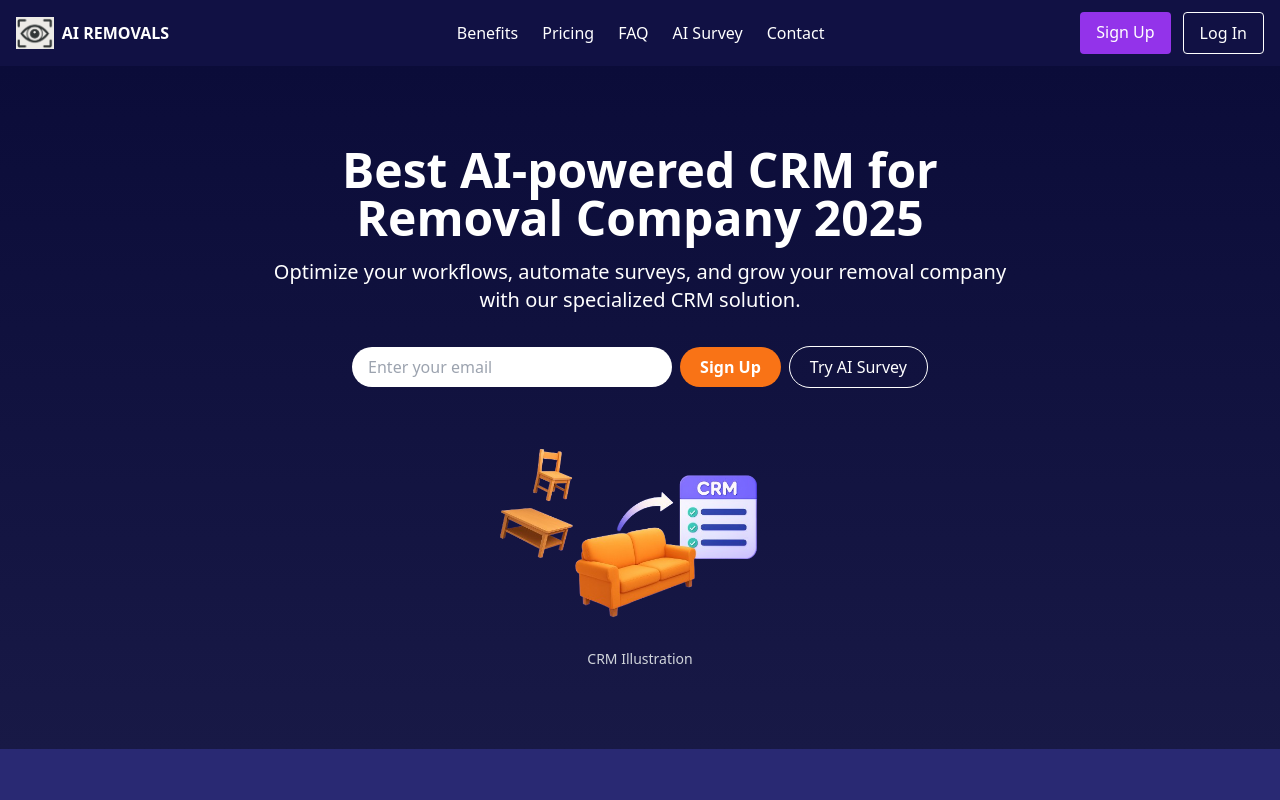
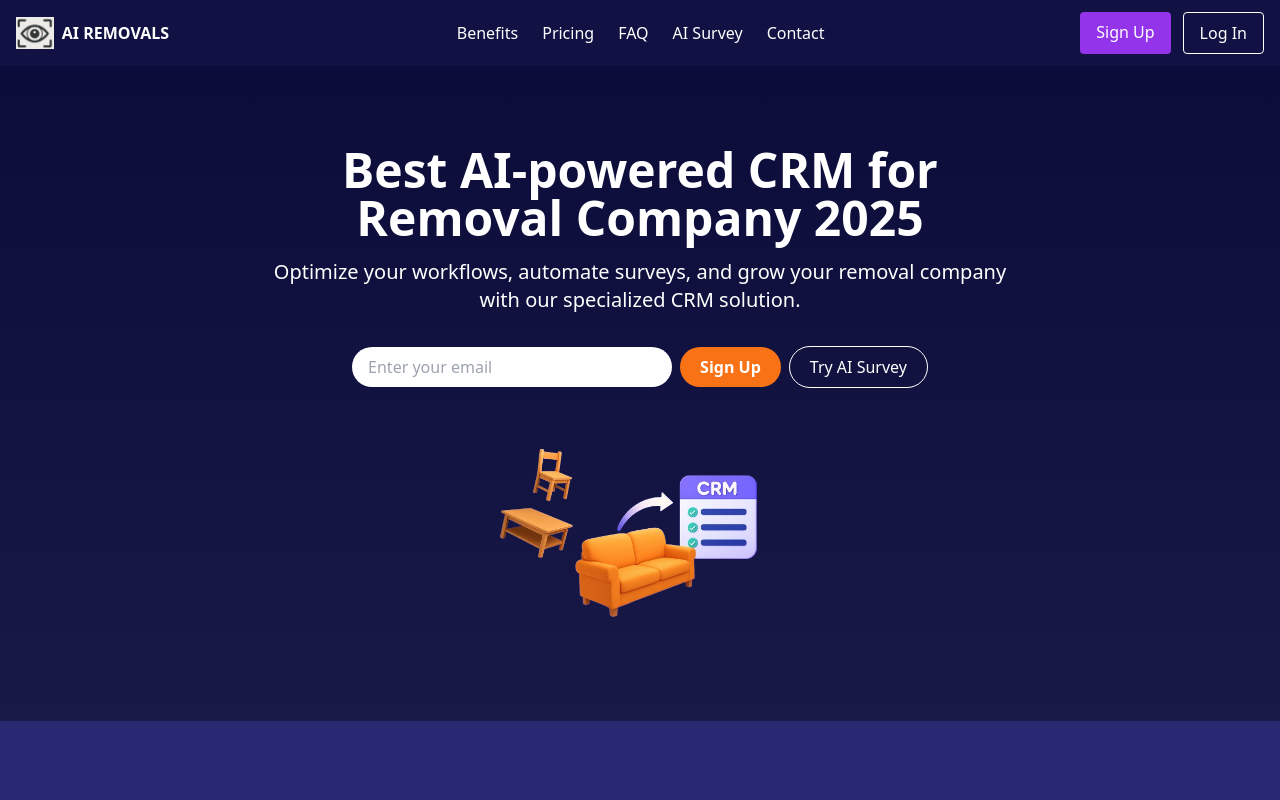
Before and after one commit to Gullmegler/mitt-prosjekt, a React (Create React App) app: page / in a window 1280 px wide. Shown: the top 800 px of the page. Built offline with nearby package versions, Linux system fonts and the light colour scheme.

Commit message:
Update Hero.jsx

```diff
--- a/src/components/Hero.jsx
+++ b/src/components/Hero.jsx
@@ -8,7 +8,6 @@
   const handleSubmit = (e) => {
     e.preventDefault();
     if (!email) {
-      // Sett HTML5 validation message på engelsk
       e.target[0].setCustomValidity("Please fill out this field.");
       e.target[0].reportValidity();
     } else {
@@ -37,7 +36,7 @@
             value={email}
             onChange={(e) => {
               setEmail(e.target.value);
-              e.target.setCustomValidity(""); // Fjern custom validity hvis bruker skriver
+              e.target.setCustomValidity("");
             }}
             required
             className="px-4 py-2 rounded-full text-black w-64 md:w-80"
@@ -63,7 +62,6 @@
             className="w-64 md:w-80"
           />
         </div>
-        <p className="mt-2 text-sm text-gray-300">CRM Illustration</p>
       </div>
     </section>
   );
```
